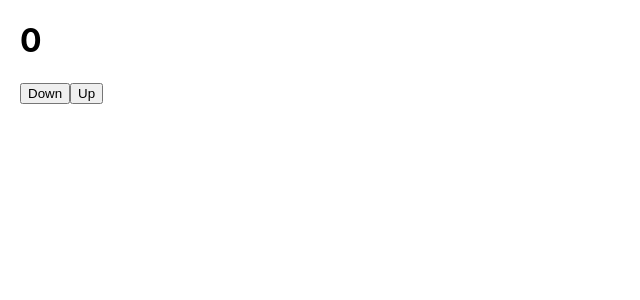
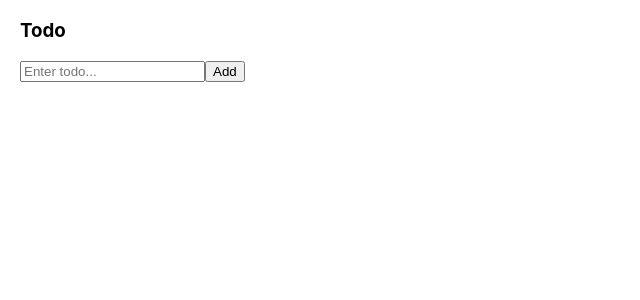
Before and after one commit to tanhoang0710/react-with-f8, a React (Create React App) app: page / in a window 1280 px wide. Shown: the top 300 px of the page, without its empty margins (0-640 px from the left). Built offline with nearby package versions, Linux system fonts and the light colour scheme.

Commit message:
41. Todo App with useReducer hook

```diff
--- a/src/App.js
+++ b/src/App.js
@@ -1,4 +1,4 @@
-import React, { useReducer } from "react";
+import React, { useReducer, useRef } from "react";
 
 // useState
 // 1. Init state: 0
@@ -12,33 +12,107 @@ import React, { useReducer } from "react";
 
 // Init state
 
-const initState = 0;
+const initState = {
+	job: "",
+	jobs: [],
+};
 
 // Actions
-const UP_ACTION = "up";
-const DOWN_ACTION = "down";
+const SET_JOB = "set_job";
+const ADD_JOB = "add_job";
+const DELETE_JOB = "delete_job";
+
+const setJob = (payload) => {
+	return {
+		type: SET_JOB,
+		payload,
+	};
+};
+
+const addJob = (payload) => {
+	return {
+		type: ADD_JOB,
+		payload,
+	};
+};
+
+const deleteJob = (payload) => {
+	return {
+		type: DELETE_JOB,
+		payload,
+	};
+};
 
 // Reducer
 const reducer = (state, action) => {
-	console.log("Reducer is running....");
-	switch (action) {
-		case UP_ACTION:
-			return state + 1;
-		case DOWN_ACTION:
-			return state - 1;
+	let newState;
+
+	switch (action.type) {
+		case SET_JOB:
+			newState = {
+				...state,
+				job: action.payload,
+			};
+			break;
+		case ADD_JOB:
+			newState = {
+				...state,
+				jobs: [...state.jobs, action.payload],
+			};
+			break;
+		case DELETE_JOB:
+			const newJobs = [...state.jobs];
+
+			newJobs.splice(action.payload, 1);
+
+			newState = {
+				...state,
+				jobs: newJobs,
+			};
+			break;
 		default:
 			throw new Error("Invalid action");
 	}
+
+	return newState;
 };
 
 function App() {
-	const [count, dispatch] = useReducer(reducer, initState);
+	const [state, dispatch] = useReducer(reducer, initState);
+
+	const inputRef = useRef();
+
+	const { job, jobs } = state;
+
+	const handleSubmit = () => {
+		dispatch(addJob(job));
+		dispatch(setJob(""));
+		inputRef.current.focus();
+	};
 
 	return (
 		<div style={{ padding: "0 20px" }}>
-			<h1>{count}</h1>
-			<button onClick={() => dispatch(DOWN_ACTION)}>Down</button>
-			<button onClick={() => dispatch(UP_ACTION)}>Up</button>
+			<h3>Todo</h3>
+			<input
+				type="text"
+				placeholder="Enter todo..."
+				value={job}
+				onChange={(e) => {
+					dispatch(setJob(e.target.value));
+				}}
+				ref={inputRef}
+			/>
+			<button onClick={handleSubmit}>Add</button>
+			<ul>
+				{jobs.map((job, index) => (
+					<li key={index}>
+						{job}{" "}
+						<span onClick={() => dispatch(deleteJob(index))}>
+							&times;
+						</span>
+					</li>
+				))}
+			</ul>
 		</div>
 	);
 }
```
